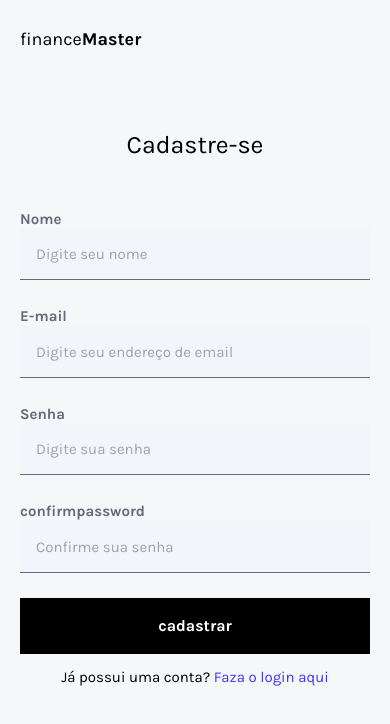
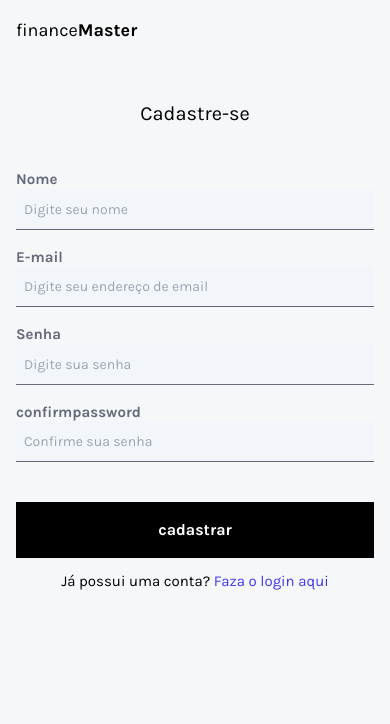
Before and after one commit to vinicius-pereira-souza/finance_master_frontend, a React (Vite) app: page /register in a window 390 px wide. Shown: the top 724 px of the page. Built offline with nearby package versions, Linux system fonts and the light colour scheme.

Commit message:
refactor: páginas de login, register

```diff
--- a/src/pages/login.tsx
+++ b/src/app/Login.tsx
@@ -1,7 +1,7 @@
 import { Link } from "react-router-dom";
 // components
-import Input from "../components/form/input";
-import BtnSubmit from "../components/form/btnSubmit";
+import Input from "../components/form/Input";
+import BtnSubmit from "../components/form/Submit";
 
 const Login = () => {
   return (
--- a/src/pages/profile.tsx
+++ b/src/app/Profile.tsx
@@ -1,5 +1,5 @@
 // components
-import Title from "../components/template/title";
+import Title from "../components/template/Title";
 
 const Profile = () => {
   return (
--- a/src/pages/register.tsx
+++ b/src/app/Register.tsx
@@ -1,39 +1,41 @@
 import { Link } from "react-router-dom";
 // components
-import Input from "../components/form/input";
-import BtnSubmit from "../components/form/btnSubmit";
+import Input from "../components/form/Input";
+import BtnSubmit from "../components/form/Submit";
 
 const Register = () => {
   return (
-    <div className="max-w-[400px] mx-auto">
-      <h1 className="text-center text-[25px] mb-11">Cadastre-se</h1>
+    <div className="w-full lg:max-w-[400px] mx-auto">
+      <h1 className="text-center text-xl lg:text-2xl mb-10 lg:mb-11">
+        Cadastre-se
+      </h1>
       <form>
         <Input
-          styles="mb-[25px]"
+          styles="mb-4 lg:mb-[25px]"
           type="text"
           name="name"
-          textLabel="Nome"
+          labelText="Nome"
           placeholder="Digite seu nome"
         />
         <Input
-          styles="mb-[25px]"
+          styles="mb-4 lg:mb-[25px]"
           type="email"
           name="email"
-          textLabel="E-mail"
+          labelText="E-mail"
           placeholder="Digite seu endereço de email"
         />
         <Input
-          styles="mb-[25px]"
+          styles="mb-4 lg:mb-[25px]"
           type="password"
           name="password"
-          textLabel="Senha"
+          labelText="Senha"
           placeholder="Digite sua senha"
         />
         <Input
-          styles="mb-[25px]"
+          styles="mb-10 lg:mb-[25px]"
           type="password"
           name="confirmpassword"
-          textLabel="confirmpassword"
+          labelText="confirmpassword"
           placeholder="Confirme sua senha"
         />
         <BtnSubmit text="cadastrar" />
--- a/src/pages/transections.tsx
+++ b/src/app/Transections.tsx
@@ -1,5 +1,5 @@
 // components
-import Title from "../components/template/title";
+import Title from "../components/template/Title";
 
 const Transections = () => {
   return (
--- a/src/components/form/btnSubmit.tsx
+++ b/src/components/form/Submit.tsx
@@ -2,7 +2,7 @@ type Props = {
   text: string;
 };
 
-const BtnSubmit = ({ text }: Props) => {
+const Submit = ({ text }: Props) => {
   return (
     <button
       type="submit"
@@ -13,4 +13,4 @@ const BtnSubmit = ({ text }: Props) => {
   );
 };
 
-export default BtnSubmit;
+export default Submit;
--- a/src/components/form/input.tsx
+++ b/src/components/form/input.tsx
@@ -1,22 +1,22 @@
 type Props = {
   type: string;
   name: string;
-  textLabel: string;
+  labelText: string;
   placeholder: string;
   styles?: string;
 };
 
-const Input = ({ type, name, textLabel, placeholder, styles }: Props) => {
+const Input = ({ type, name, labelText, placeholder, styles }: Props) => {
   return (
     <div className={`flex flex-col ${styles}`}>
       <label
         htmlFor={name}
-        className="text-gray-690 text-[15px] font-bold mb-[-2px]"
+        className="text-gray-690 text-[15px] font-bold -mb-[2px]"
       >
-        {textLabel}
+        {labelText}
       </label>
       <input
-        className="flex-1 h-[55px] px-4 py-[16px] bg-gray-68 border-b-[1px] border-b-gray-690 outline-none placeholder:text-[15px]"
+        className="flex-1 p-2 lg:p-4 bg-gray-68 border-b border-b-gray-690 outline-none placeholder:text-sm"
         type={type}
         name={name}
         id={name}
--- a/src/components/home/modal.tsx
+++ b/src/components/home/modal.tsx
@@ -1,7 +1,7 @@
 import { LuX } from "react-icons/lu";
 
 // components
-import Input from "../form/input";
+import Input from "../form/Input";
 
 type Props = {
   closeModel: () => void;
--- a/src/components/layoutRoot.tsx
+++ b/src/components/template/LayoutPrivate.tsx
@@ -1,7 +1,7 @@
 import { Outlet, NavLink, Link } from "react-router-dom";
-import img from "../assets/imagem-de-usuario.png";
+import img from "../../assets/imagem-de-usuario.png";
 
-const LayoutRoot = () => {
+const LayoutPrivate = () => {
   return (
     <main className="relative">
       <div className="absolute top-0 left-0 w-full h-[268px] bg-blue-980 z-[-10]"></div>
@@ -52,4 +52,4 @@ const LayoutRoot = () => {
   );
 };
 
-export default LayoutRoot;
+export default LayoutPrivate;
--- a/src/components/layout.tsx
+++ b/src/components/template/LayoutPublic.tsx
@@ -2,19 +2,18 @@ import { Outlet, Link } from "react-router-dom";
 
 const LayoutPublic = () => {
   return (
-    <main>
-      <header className="py-[25px] px-5">
+    <div>
+      <header className="p-4 lg:py-[25px] lg:px-5 ">
         <div className="container_center">
           <Link to="/" className="text-lg text-black">
             finance<span className="font-bold">Master</span>
           </Link>
         </div>
       </header>
-      <div className="min-h-screen mt-12 px-5">
-        <div className="container_center"></div>
+      <main className="min-h-screen mt-10 lg:mt-12 px-4">
         <Outlet />
-      </div>
-    </main>
+      </main>
+    </div>
   );
 };
 
```
Also changed, not shown: src/app/Home.tsx (renamed from src/pages/home.tsx, +5 -5 lines), src/routes/index.tsx (+8 -8 lines).
